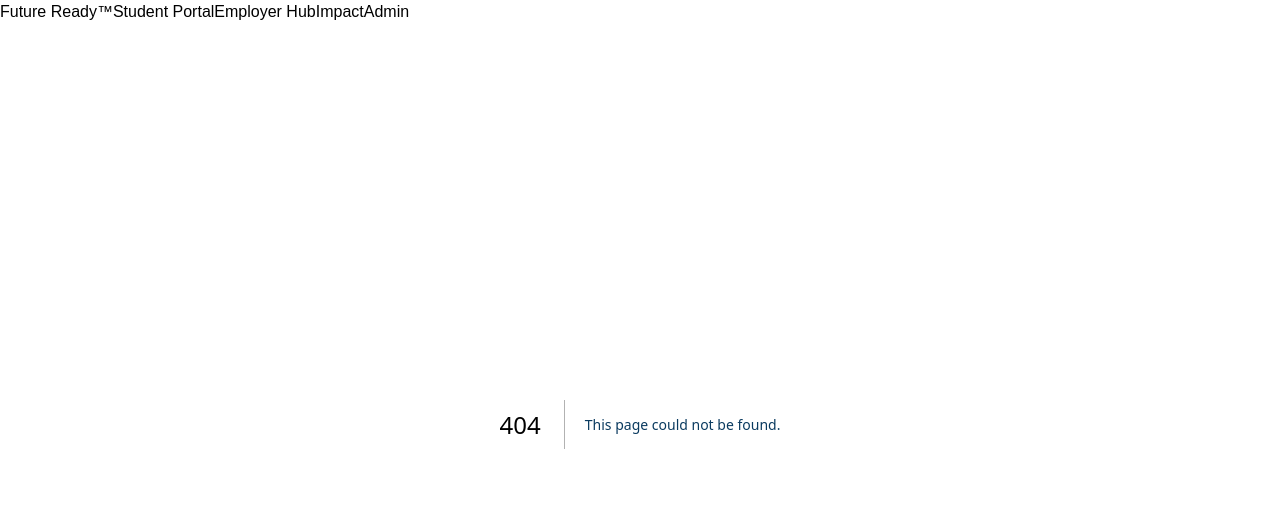
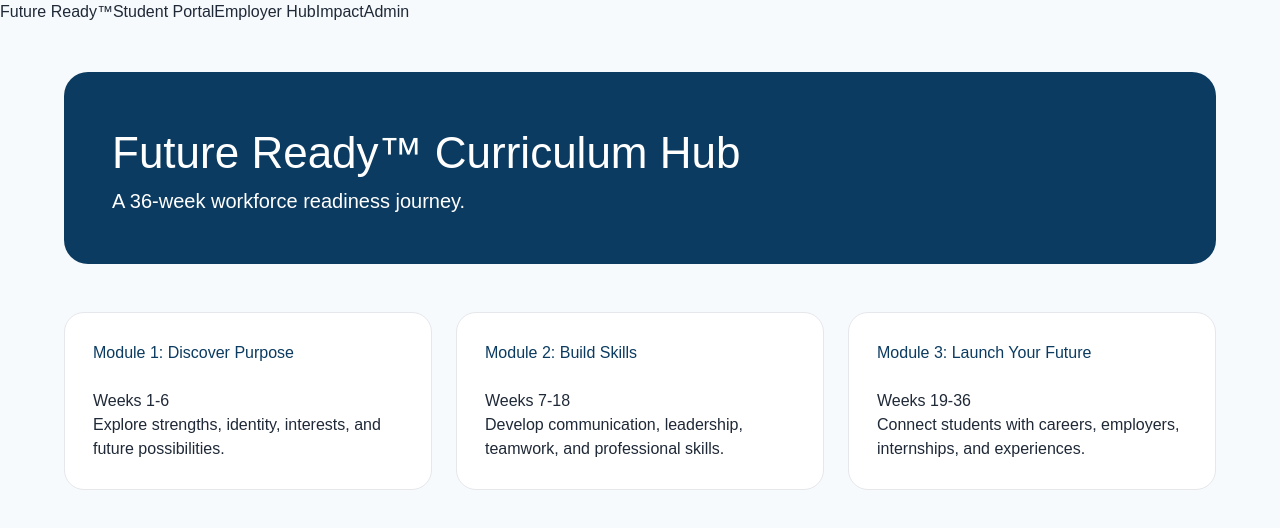
Before and after one commit to Link-Lake-Norman/Build6-, a Next.js app: page /curriculum in a window 1280 px wide. Before the commit this address had no page. Shown: the top 528 px of the page. Built offline with nearby package versions, Linux system fonts and the light colour scheme.

Commit message:
Add Future Ready curriculum hub

```diff
--- /dev/null
+++ b/app/curriculum/page.tsx
@@ -0,0 +1,69 @@
+export default function CurriculumPage() {
+
+  const modules = [
+    {
+      title: "Module 1: Discover Purpose",
+      weeks: "Weeks 1-6",
+      description:
+        "Explore strengths, identity, interests, and future possibilities.",
+    },
+    {
+      title: "Module 2: Build Skills",
+      weeks: "Weeks 7-18",
+      description:
+        "Develop communication, leadership, teamwork, and professional skills.",
+    },
+    {
+      title: "Module 3: Launch Your Future",
+      weeks: "Weeks 19-36",
+      description:
+        "Connect students with careers, employers, internships, and experiences.",
+    },
+  ];
+
+  return (
+    <main>
+
+      <section className="hero">
+
+        <h1>
+          Future Ready™ Curriculum Hub
+        </h1>
+
+        <p>
+          A 36-week workforce readiness journey.
+        </p>
+
+      </section>
+
+
+      <section className="journey-grid">
+
+        {modules.map((module) => (
+
+          <article
+            className="journey-card"
+            key={module.title}
+          >
+
+            <h2>
+              {module.title}
+            </h2>
+
+            <p>
+              {module.weeks}
+            </p>
+
+            <p>
+              {module.description}
+            </p>
+
+          </article>
+
+        ))}
+
+      </section>
+
+    </main>
+  );
+}
```
